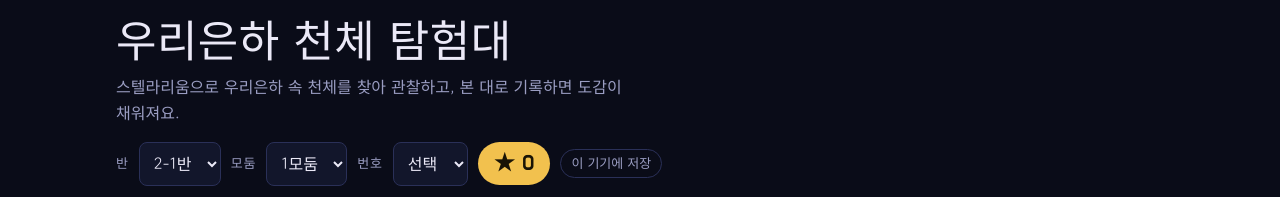
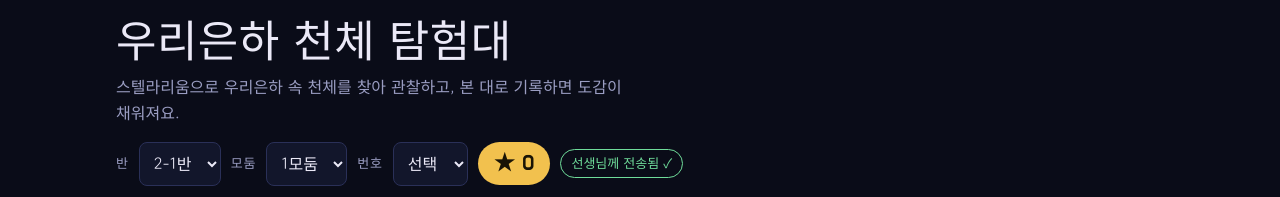
Before and after one commit to kalimonk-korea/galaxy, a plain HTML site: page index.html in a window 1280 px wide. Shown: the top 197 px of the page. Drawn offline with Linux system fonts and the light colour scheme.

Commit message:
Update index.html

```diff
--- a/index.html
+++ b/index.html
@@ -378,9 +378,9 @@ window.addEventListener('error',function(e){var b=document.getElementById('banne
 <!-- ===== 설정: 이 부분만 고치세요 ===== -->
 <script>
 const CONFIG = {
-  // https://script.google.com/macros/s/AKfycbxgEAb28tSzHYAkgf1CkC3aXbdjl4rL27Xk8JIJ9Z6TYIv8BFWyGp-ZJJuJLKDMn2ee/exec
-  GAS_URL: "",
-  // 반 목록 (학교에 맞게 고치세요)
+  // 구글 Apps Script 웹 앱 주소 (배포 후 받은 /exec 로 끝나는 주소)
+  GAS_URL: "https://script.google.com/macros/s/AKfycbxgEAb28tSzHYAkgf1CkC3aXbdjl4rL27Xk8JIJ9Z6TYIv8BFWyGp-ZJJuJLKDMn2ee/exec",
+  //  반 목록 (학교에 맞게 고치세요)
   CLASSES: ["2-1","2-2","2-5","2-6","2-7"],
   // 모둠 수
   TEAMS: 8,
```
